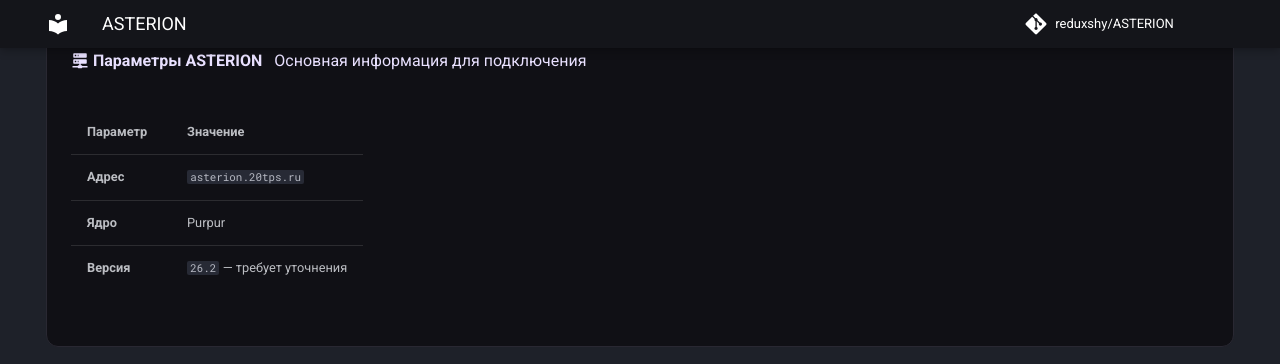
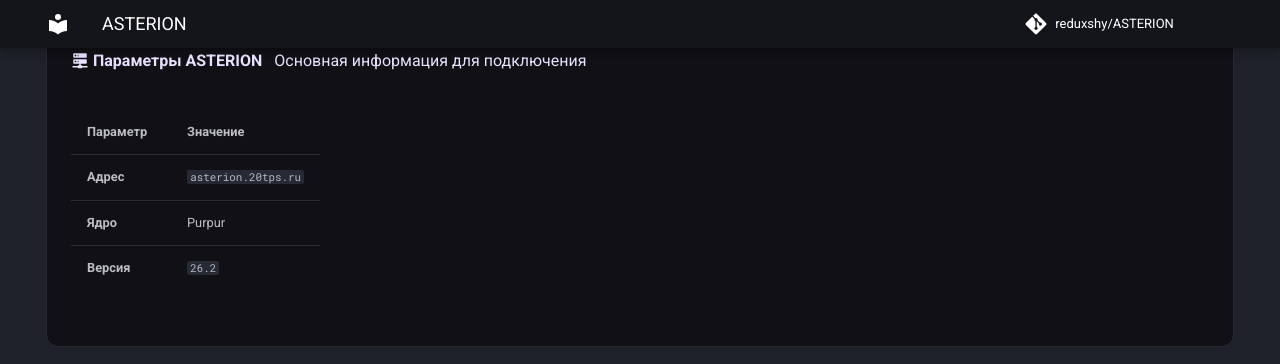
Before and after one commit to reduxshy/ASTERION, an MkDocs documentation site: the page built from docs/index.md, in a window 1280 px wide and 900 px high, scrolled down 1417 px. Shown: the top 364 px of the window. Built offline with MkDocs 1.6.1 and Material for MkDocs 9.7.7, drawn with Linux system fonts in a browser that asks for light colours; comment, search, counter and statistics services are not loaded.

Commit message:
Update index.md

```diff
--- a/docs/index.md
+++ b/docs/index.md
@@ -89,7 +89,7 @@ hide:
 |:--|:--|
 | **Адрес** | `asterion.20tps.ru` |
 | **Ядро** | Purpur |
-| **Версия** | `26.2` — требует уточнения |
+| **Версия** | `26.2` |
 
 </div>
 
```
